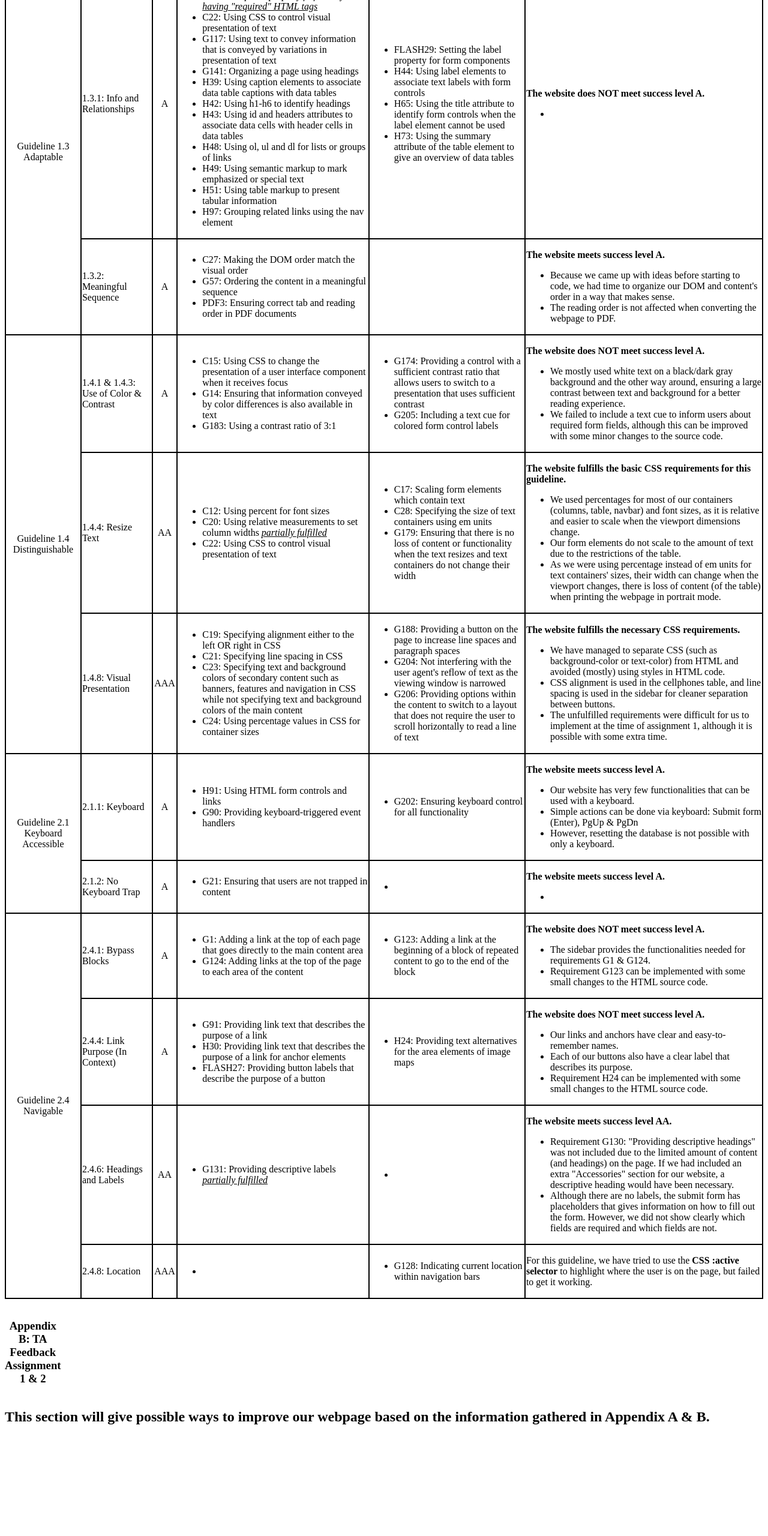
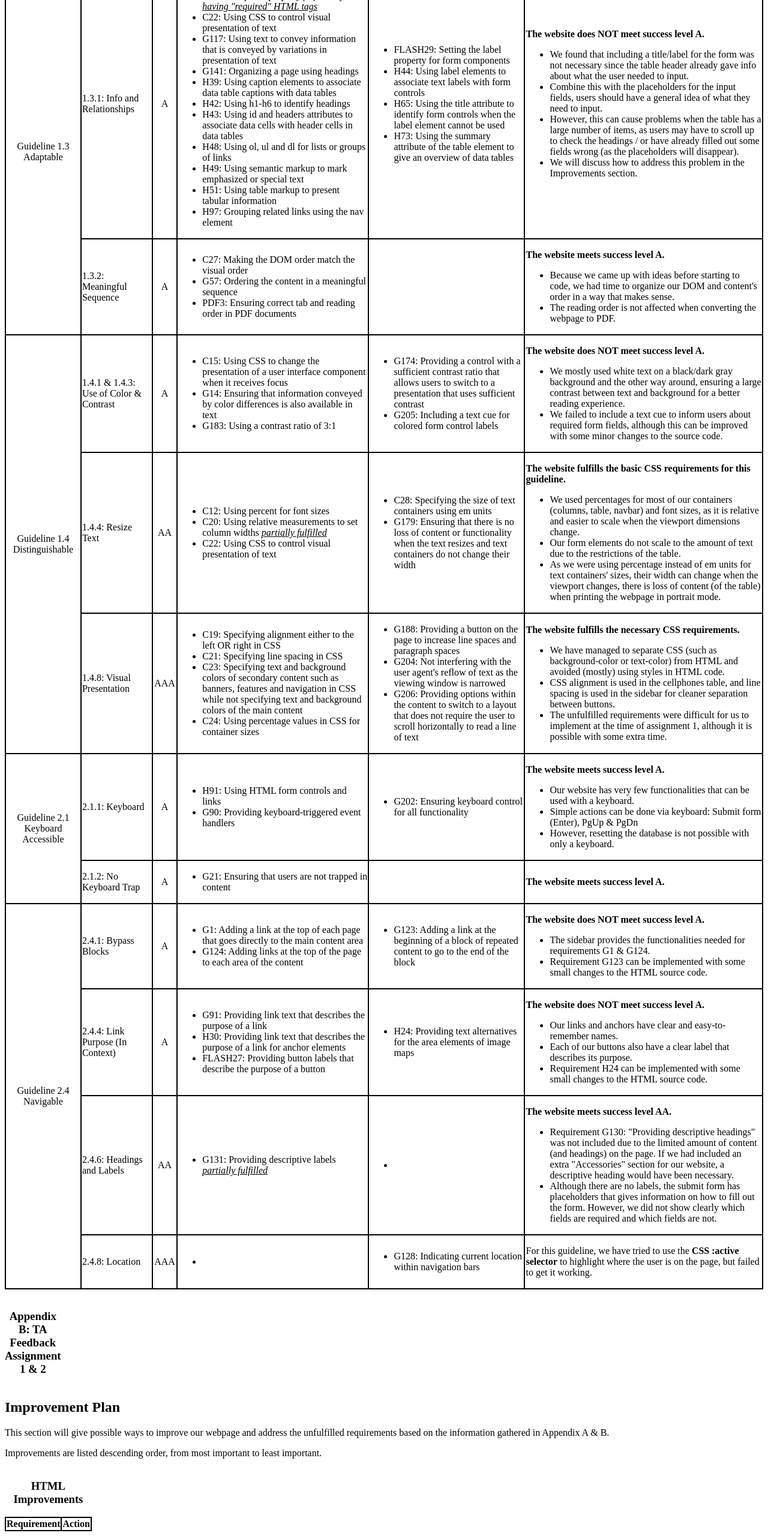
Before and after one commit to LCTTVU/ASSIGNMENT3, a plain HTML site: page assignment4.html in a window 1280 px wide. Shown: the part 1258-3818 px from the top of the page at 60% size. Before the commit the page ends 3653 px from the top, so only its background shows below. Drawn offline with Linux system fonts and the light colour scheme.

Commit message:
Update assignment4.html

```diff
--- a/assignment4.html
+++ b/assignment4.html
@@ -141,7 +141,10 @@
                     <td class = "guidelineEvaluation">
                         <p><strong>The website does NOT meet success level A.</strong></p>
                         <ul>
-                            <li></li>
+                            <li>We found that including a title/label for the form was not necessary since the table header already gave info about what the user needed to input.</li>
+                            <li>Combine this with the placeholders for the input fields, users should have a general idea of what they need to input.</li>
+                            <li>However, this can cause problems when the table has a large number of items, as users may have to scroll up to check the headings / or have already filled out some fields wrong (as the placeholders will disappear).</li>
+                            <li>We will discuss how to address this problem in the Improvements section.</li>
                         </ul>
                     </td>
                 </tr>
@@ -204,7 +207,6 @@
                     </td>
                     <td class = "requirements">
                         <ul>
-                            <li>C17: Scaling form elements which contain text</li>
                             <li>C28: Specifying the size of text containers using em units</li>
                             <li>G179: Ensuring that there is no loss of content or functionality when the text resizes and text containers do not change their width</li>
                         </ul>
@@ -282,13 +284,11 @@
                     </td>
                     <td class = "requirements">
                         <ul>
-                            <li></li>
                         </ul>
                     </td>
                     <td class = "guidelineEvaluation">
                         <p><strong>The website meets success level A.</strong></p>
                         <ul>
-                            <li></li>
                         </ul>
                     </td>
                 </tr>
@@ -403,7 +403,17 @@
 
 
     <section id = "improve">
-        <h2>This section will give possible ways to improve our webpage based on the information gathered in Appendix A & B.</h2>
+        <h2>Improvement Plan</h2>
+        <p>This section will give possible ways to improve our webpage and address the unfulfilled requirements based on the information gathered in Appendix A & B.</p>
+        <p>Improvements are listed descending order, from most important to least important.</p>
+        <table id = "htmlToImprove">
+            <caption><h3>HTML Improvements</h3></caption>
+            <tr>
+                <th>Requirement</th>
+                <th>Action</th>
+            </tr>
+        </table>
+
     </section>
 
 </body>
```
